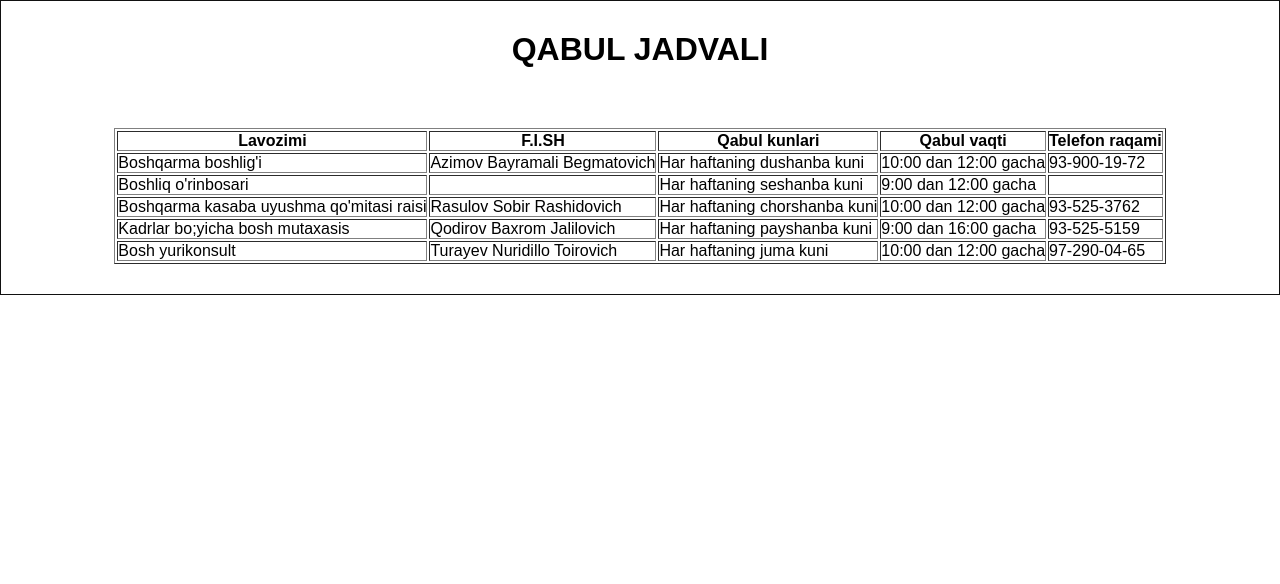
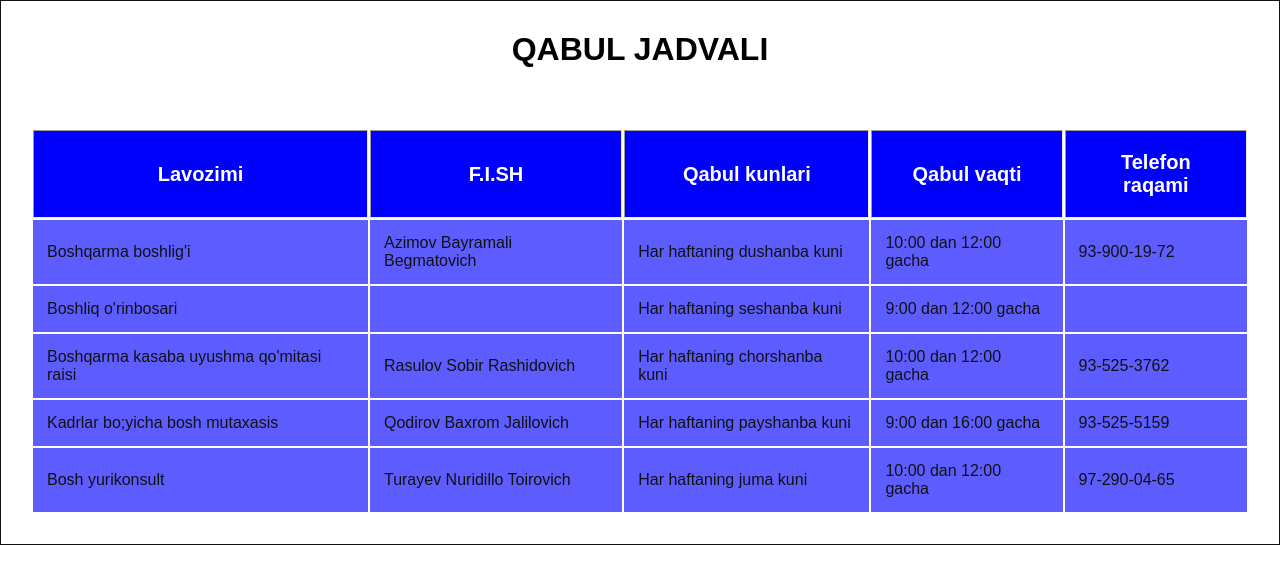
Before and after one commit to YusufjonAbdumajidov/YakGuz, a React (Create React App) app: page /qabul in a window 1280 px wide. Shown: the top 584 px of the page. Built offline with nearby package versions, Linux system fonts and the light colour scheme.

Commit message:
new design changes added

```diff
--- a/src/styles/qabul.scss
+++ b/src/styles/qabul.scss
@@ -10,4 +10,23 @@
         text-transform: uppercase;
         font-weight: bold;
     }
+    table{
+        border: none;
+        tr{
+            border: none;
+            th{
+                background-color: blue;
+                color: #fff;
+                padding: 20px;
+                font-size: 20px;
+            }
+            td{
+                background-color: rgb(93, 93, 255);
+                color: #111;
+                padding: 14px;
+                font-size: 16px;
+                border: none;
+            }
+        }
+    }
 }
```
